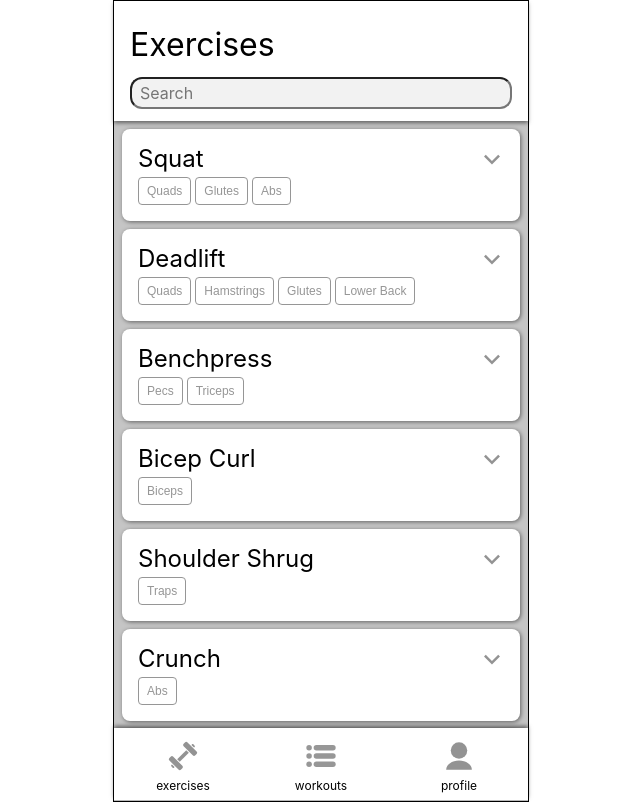
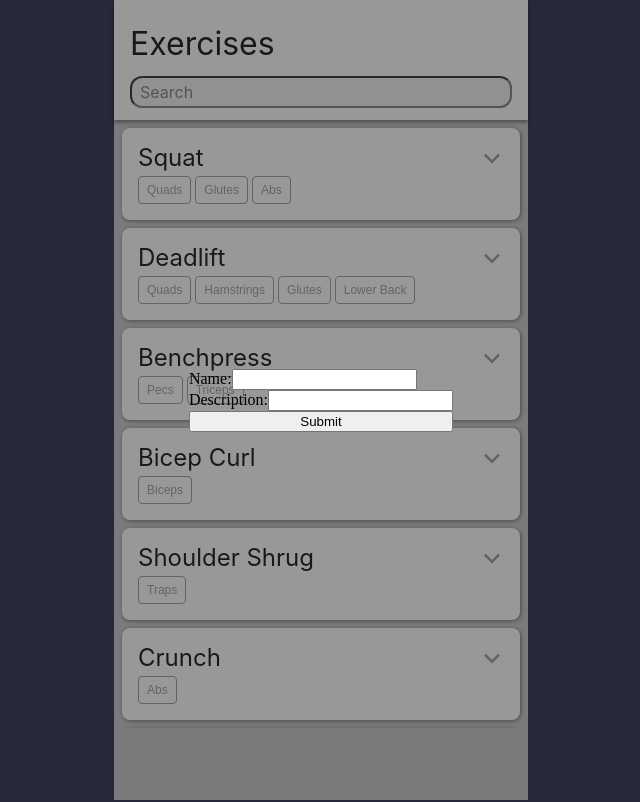
Before and after one commit to MDBoticano/gym-react, a React (Create React App) app: page / in a window 1280 px wide. Shown: the whole page, without its empty margins (319-959 px from the left). Built offline with nearby package versions, Linux system fonts and the light colour scheme.

Commit message:
Add basic exercise creation form

```diff
--- a/src/App.jsx
+++ b/src/App.jsx
@@ -1,16 +1,15 @@
 import React from 'react';
 
+// import Navigation from './components/Navigation';
+import Exercises from './components/Exercises';
+
 import ThemeContext from './ThemeContext';
-
-import Navigation from './components/Navigation';
-import Exercises from './components/Exercises';
 
 const App = () => {
   return (
     <ThemeContext>
       <div className="App">
         <Exercises />
-        <Navigation />
       </div>
     </ThemeContext>
   );
--- /dev/null
+++ b/src/components/CreateExercises/index.js
@@ -0,0 +1,69 @@
+import React, { useState } from 'react';
+
+import {
+  StyledForm,
+  StyledFormContainer,
+  StyledCallToAction,
+} from './style';
+
+const CallToAction = ({ callback }) => {
+  return (
+    <StyledCallToAction onClick={() => callback()}>
+      Create an Exercise
+    </StyledCallToAction>
+  );
+}
+
+export const CreateExercises = ({ addExercise }) => {
+  const [hidden, setHidden] = useState(false);
+
+  const [formInputs, setFormInputs] = useState({
+    name: "",
+    description: "",
+    tags: []
+  });
+
+  const handleFormChange = (fieldChanged, event) => {
+    const newValue = event.target.value;
+    const newInputs = {
+      ...formInputs,
+      [fieldChanged] : newValue
+    };
+
+    setFormInputs(newInputs);
+  }
+
+  const toggleHidden = () => setHidden(!hidden);
+
+  const handleFormSubmit = (event) => {
+    event.preventDefault();
+    addExercise(formInputs);
+    toggleHidden();
+  };
+
+  if (hidden) { return <CallToAction callback={toggleHidden} /> }
+
+  return (
+    <StyledFormContainer>
+      <StyledForm onSubmit={handleFormSubmit}>
+        <label>
+          Name:
+          <input
+            type="text"
+            value={formInputs.name}
+            onChange={(event) => handleFormChange('name', event)}
+          />
+        </label>
+        <label>
+          Description:
+          <input
+            type="text"
+            value={formInputs.description}
+            onChange={(event) => handleFormChange('description', event)}
+          />
+        </label>
+        <input type="submit" value="Submit" />
+      </StyledForm>
+    </StyledFormContainer>
+  );
+};
--- /dev/null
+++ b/src/components/CreateExercises/style.js
@@ -0,0 +1,46 @@
+import styled from 'styled-components';
+
+export const StyledCallToAction = styled.button`
+  appearance: none;
+
+  margin: 0;
+  padding: 0;
+
+  height: 4rem;
+
+  font-family: ${props => props.theme.fonts.standard};
+  font-size: ${props => props.theme.fontSize.l};
+
+  color: blue;
+  background-color: white;
+
+
+`;
+
+export const StyledForm = styled.form`
+
+
+
+  display: flex;
+  flex-direction: column;
+
+`;
+
+export const StyledFormContainer = styled.div`
+  margin: 0;
+  padding: 0;
+
+  height: 100vh;
+  width: 414px;
+
+  position: fixed;
+  bottom: 0;
+
+  z-index: 100;
+
+  display: flex;
+  justify-content: center;
+  align-items: center;
+
+  background-color: hsla(0, 0%, 20%, 50%);
+`;
--- a/src/components/Exercises.jsx
+++ b/src/components/Exercises.jsx
@@ -10,6 +10,7 @@ import { filterData } from '../utilities/search-utilities';
 
 import { SearchProvider } from './SearchContext';
 import styled, { ThemeContext } from 'styled-components';
+import { CreateExercises } from './CreateExercises';
 
 // Debounce delay in miliseconds
 const DEBOUNCE_TIME = 500;
@@ -19,7 +20,7 @@ const debouncedFilter = debounce((...args) => filterData(...args),
 );
 
 const Exercises = () => {
-  const exercises = DummyExercises;
+  const [exercises, setExercises] = useState(DummyExercises);
   const [activeExercises, setActiveExercises] = useState([]);
   const [queryText, setQueryText] = useState('');
   const [queryables] = useState({
@@ -31,6 +32,15 @@ const Exercises = () => {
   useEffect(() => {
     debouncedFilter(exercises, queryText, queryables, setActiveExercises);
   }, [exercises, queryText, queryables]);
+
+  const addExercise = (exercise) => {
+    const tempId = exercises.length + 1;
+    exercise.id = tempId;
+
+    const newExercises = [...exercises, exercise];
+    console.log('New exercises:', newExercises);
+    setExercises(newExercises);
+  }
 
   const cardsList = (allExercises) => {
     const loadingCopy = "Retrieving exercises...";
@@ -68,6 +78,7 @@ const Exercises = () => {
         <StyledList className="ExercisesList">
           {cardsList(activeExercises)}
         </StyledList>
+        <CreateExercises addExercise={addExercise} />
       </StyledExercises>
     </SearchProvider>
   );
--- a/src/index.css
+++ b/src/index.css
@@ -1,6 +1,8 @@
 body {
   margin: 0;
   padding: 0;
+
+  background-color: rgb(37, 41, 58); /* temp background */
 }
 
 .App {
@@ -14,7 +16,5 @@ body {
   margin-left: auto;
   margin-right: auto;
 
-  border: solid 1px black;
-
   background-color: rgb(197, 197, 197);
 }
```
